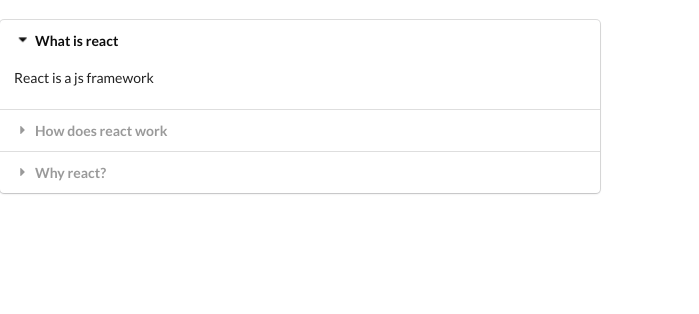
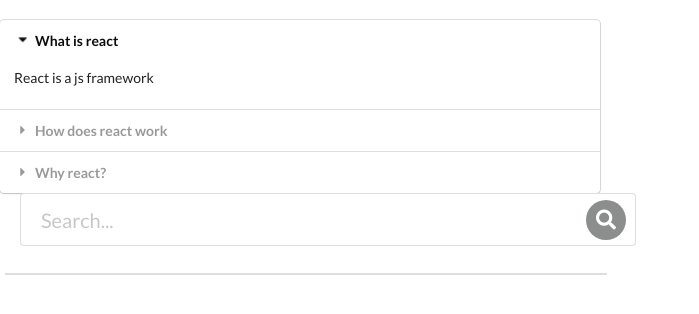
Before and after one commit to hamzaeldemery/Wiki-search-and-Translate, a React (Create React App) app: page / in a window 1280 px wide. Shown: the top 314 px of the page, without its empty margins (0-699 px from the left). Built offline with nearby package versions, Linux system fonts and the light colour scheme.

Commit message:
Added wiki search api that shows multiple results in a list

```diff
--- a/src/apis/Wikipedia.js
+++ b/src/apis/Wikipedia.js
@@ -1,6 +1,6 @@
 import axios from "axios";
 
-const baseURL = "https://en.wikipedia.org/w/api.php";
+const baseURL = "https://en.wikipedia.org/w";
 
 export const Wikipedia = axios.create({
     baseURL,
@@ -8,5 +8,6 @@ export const Wikipedia = axios.create({
         action: "query",
         list: "search",
         format: "json",
+        origin: "*",
     },
 });
--- a/src/components/App.js
+++ b/src/components/App.js
@@ -1,5 +1,6 @@
 import React from "react";
 import { Accordion } from "./Accordion";
+import { List } from "./List";
 
 const list = [
     {
@@ -20,7 +21,12 @@ export const App = () => {
     return (
         <div className="App">
             <br />
-            <Accordion list={list} />
+            <div>
+                <Accordion list={list} />
+            </div>
+            <div>
+                <List />
+            </div>
         </div>
     );
 };
--- /dev/null
+++ b/src/components/List.js
@@ -0,0 +1,22 @@
+import React, { useState } from "react";
+import { SearchBar } from "./SearchBar";
+import { ListItems } from "./ListItems";
+export const List = () => {
+    const [input, setInput] = useState("");
+
+    const onSubmit = (text) => {
+        setInput(text);
+    };
+    return (
+        <div className="ui two column  grid" style={{ paddingLeft: "20px" }}>
+            <div className="row">
+                <div className="column">
+                    <SearchBar onSubmit={onSubmit} />
+                </div>
+            </div>
+            <div className="row">
+                <ListItems searchQ={input} />
+            </div>
+        </div>
+    );
+};
--- /dev/null
+++ b/src/components/ListItems.js
@@ -0,0 +1,57 @@
+import React, { useState, useEffect } from "react";
+import { Wikipedia } from "../apis/Wikipedia";
+
+export const ListItems = ({ searchQ }) => {
+    const [response, setResponse] = useState([]);
+    const [activeIndex, setActiveIndex] = useState(0);
+    useEffect(() => {
+        if (searchQ) {
+            Wikipedia.get("/api.php", {
+                params: {
+                    srsearch: searchQ,
+                },
+            }).then((response) => {
+                setResponse(response.data.query.search);
+            });
+        }
+    }, [searchQ]);
+    let renderedList = response.map((item, idx) => {
+        const active = idx === activeIndex ? "active" : "";
+        return (
+            <React.Fragment key={item.pageid}>
+                <div className="ui grid">
+                    <div className="ui row">
+                        <div className="thirteen wide column">
+                            <div
+                                className={`title ${active}`}
+                                onClick={() => {
+                                    setActiveIndex(idx);
+                                }}
+                            >
+                                <i className="dropdown icon"></i>
+                                {item.title}
+                            </div>
+
+                            <div className={`content ${active}`}>
+                                <span
+                                    dangerouslySetInnerHTML={{
+                                        __html: item.snippet,
+                                    }}
+                                ></span>
+                            </div>
+                        </div>
+                        <div className="three wide column">
+                            <a
+                                href={`https://en.wikipedia.org/?curid=${item.pageid}`}
+                                className="ui button"
+                            >
+                                Go
+                            </a>
+                        </div>
+                    </div>
+                </div>
+            </React.Fragment>
+        );
+    });
+    return <div className="ui styled accordion">{renderedList}</div>;
+};
--- /dev/null
+++ b/src/components/SearchBar.js
@@ -0,0 +1,33 @@
+import React, { useState } from "react";
+import "../css/searchBar.css";
+
+export const SearchBar = (props) => {
+    const [input, setInput] = useState("");
+    const onInputChange = (e) => {
+        setInput(e.target.value);
+    };
+
+    const formOnSubmit = (e) => {
+        e.preventDefault();
+        props.onSubmit(input);
+    };
+
+    return (
+        <form onSubmit={(e) => formOnSubmit(e)} className="ui form">
+            <div className="field">
+                <div className=" ui huge icon input ">
+                    <input
+                        type="text"
+                        placeholder="Search..."
+                        value={input}
+                        onChange={(e) => onInputChange(e)}
+                    />
+                    <i
+                        className="inverted circular search link icon"
+                        onClick={(e) => formOnSubmit(e)}
+                    />
+                </div>
+            </div>
+        </form>
+    );
+};
--- /dev/null
+++ b/src/css/searchBar.css
@@ -0,0 +1,4 @@
+.searchBar {
+    padding-top: 10px;
+    display: flex;
+}
```
